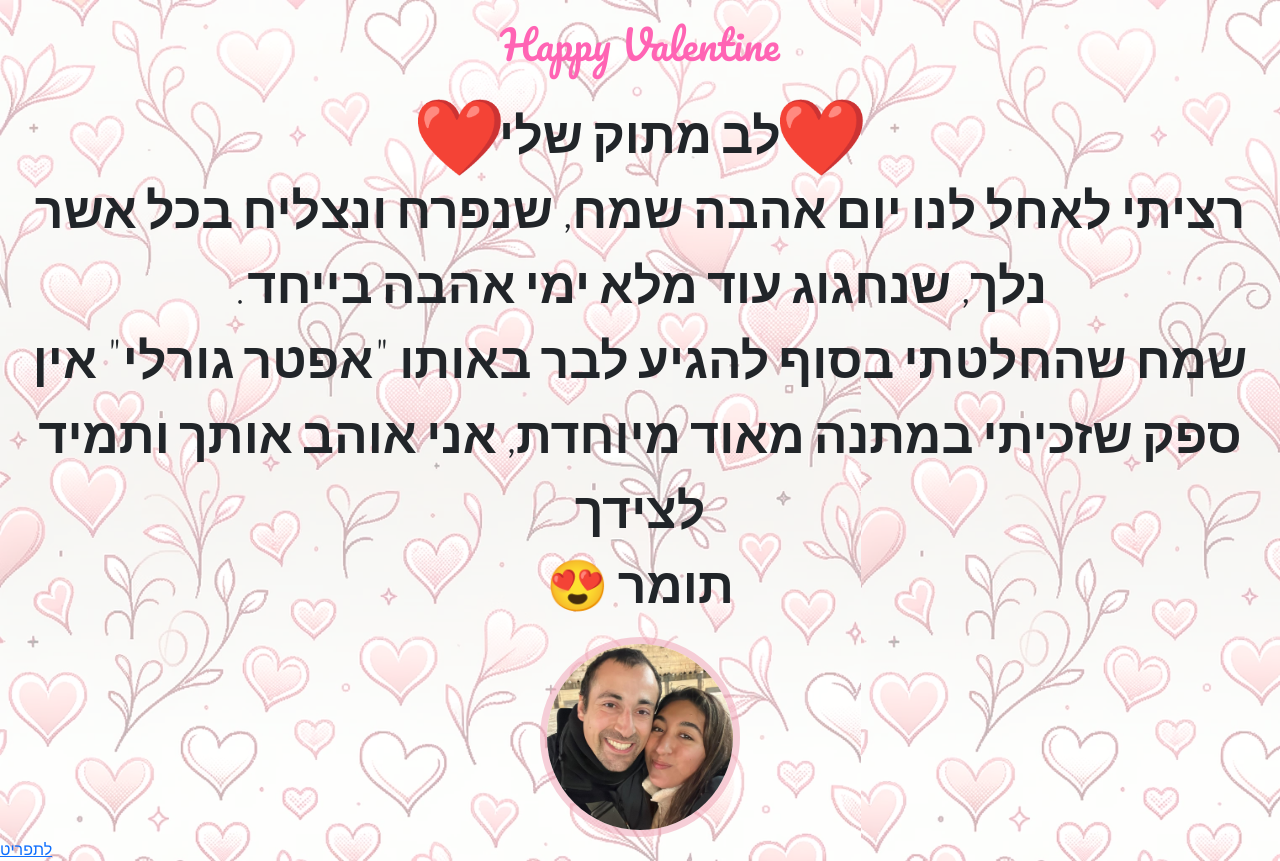
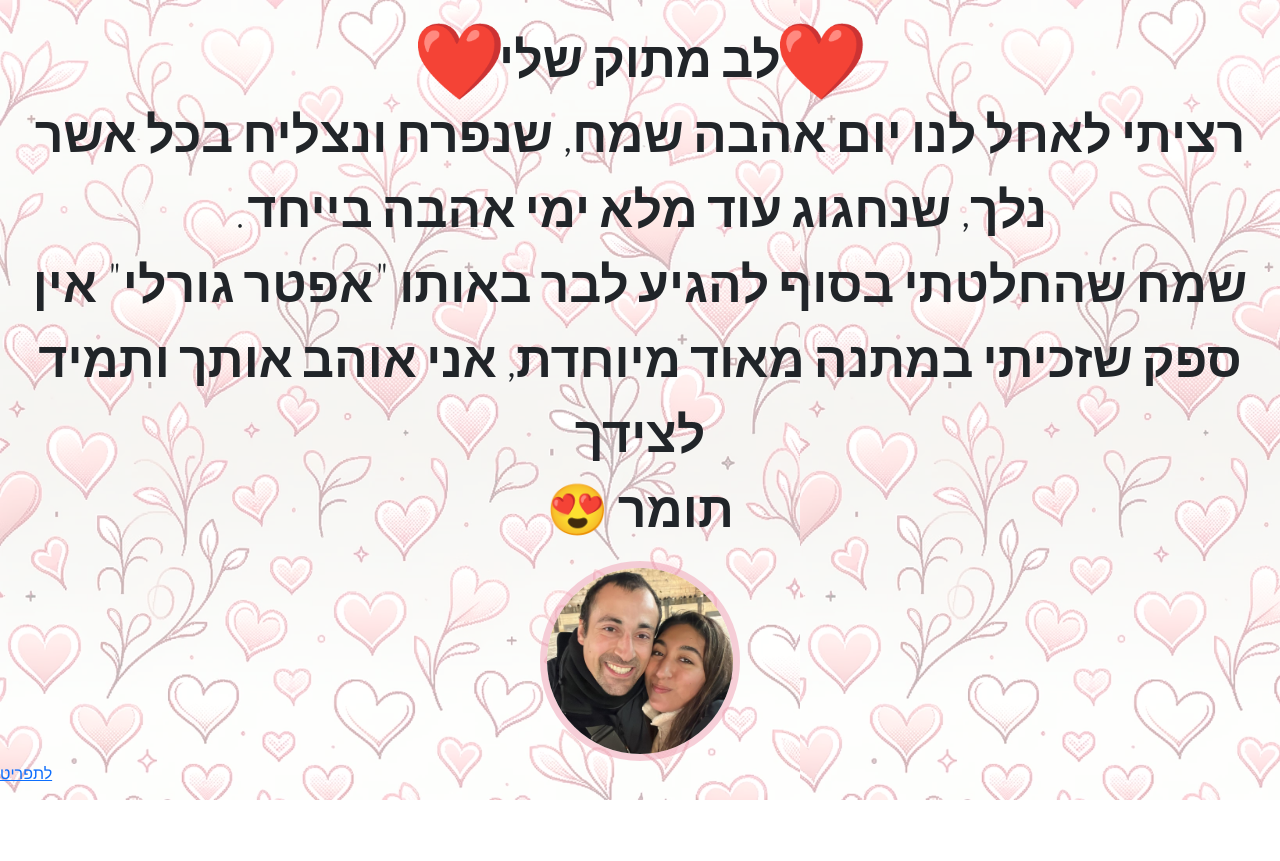
Before and after one commit to tomergahtan/tomergahtan.github.io, a website: page index.html in a window 1280 px wide. After the commit the page ends 800 px from the top, so only its background shows below. Drawn offline with nearby package versions, Linux system fonts and the light colour scheme; a web font is replaced by a local one.

Commit message:
Update index.html

```diff
--- a/index.html
+++ b/index.html
@@ -25,7 +25,7 @@
 
 <div class="divbless">
 
-<h1 class = 'head1'>Happy Valentine</h1>
+
     <p class="bless" dir="rtl">
 
         <span class = "animate__animated customPulse animate__pulse animate__infinite">&#x2764;&#xFE0F;</span>
```
